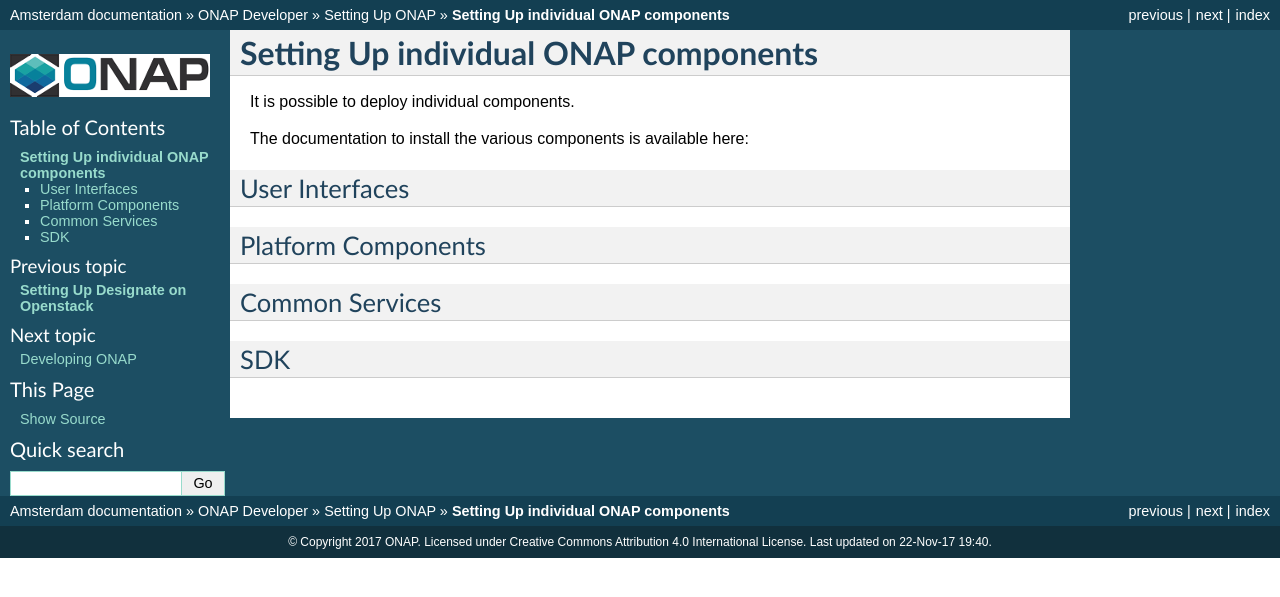
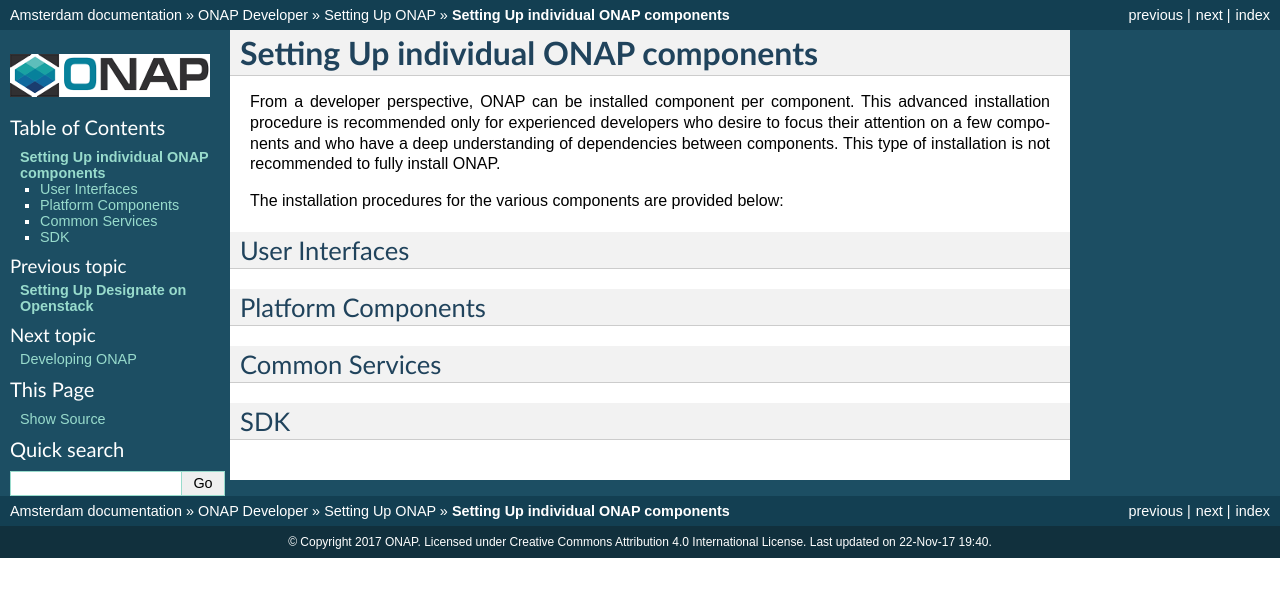
Before and after one commit to onap/doc, a Sphinx documentation site: the page built from docs/guides/onap-developer/settingup/components.rst, in a window 1280 px wide. Shown: the top 597 px of the page. Built offline with Sphinx 7.4.7, drawn with Linux system fonts in a browser that asks for light colours; formulas are drawn with MathJax 3; pages that are not in the unit, such as notebooks, are missing from menus.

Commit message:
Improve doc to install individual cpts
-Provide context and recommendation in "Setting Up individual ONAP Cpts"
-Link Master RN to the above improvement

Issue-ID: DOC-204

Change-Id: Iccbb1e19458b4bf3e16e54eb63c2f3bc3337f7fc
Signed-off-by: Gildas Lanilis <gildas.lanilis@huawei.com>

```diff
--- a/docs/guides/onap-developer/settingup/components.rst
+++ b/docs/guides/onap-developer/settingup/components.rst
@@ -1,13 +1,15 @@
 .. This work is licensed under a Creative Commons Attribution 4.0 International License.
    http://creativecommons.org/licenses/by/4.0
 
+.. _index-setting-individual-components:
 
 =========================================
 **Setting Up individual ONAP components**
 =========================================
-It is possible to deploy individual components.
+From a developer perspective, ONAP can be installed component per component. This advanced installation procedure is recommended only for experienced developers who desire to focus their attention on a few components and who have a deep understanding of dependencies between components.
+This type of installation is not recommended to fully install ONAP.
 
-The documentation to install the various components is available here:
+The installation procedures for the various components are provided below:
 
 User Interfaces
 ---------------
@@ -16,7 +18,7 @@
    :maxdepth: 1
    :titlesonly:
 
-   CLAMP - Closed Loop Automation Platform <../../../submodules/clamp.git/docs/index.rst>
+   CLAMP - :ref:`Closed Loop Automation Platform<index-clamp-installation>`
    SDC - Service Design and Creation <../../../submodules/sdc.git/docs/installation.rst>
    Use-Case UI <../../../submodules/usecase-ui.git/docs/platform/installation.rst>
    VID - Virtual Infrastructure Deployment <../../../submodules/vid.git/docs/installation.rst>
@@ -58,5 +60,5 @@
    :titlesonly:
 
    CLI - Command Line Interface<../../../submodules/cli.git/docs/installation_guide.rst>
-   Portal - <../../../submodules/portal.git/docs/tutorials/portal-sdk/setting-up.rst>
+   Portal <../../../submodules/portal.git/docs/tutorials/portal-sdk/setting-up.rst>
    VNF Software Development Kit <../../../submodules/vnfsdk/model.git/docs/files/mktplace-install.rst>
--- a/docs/release/index.rst
+++ b/docs/release/index.rst
@@ -118,7 +118,7 @@
 
 Advanced installation to install individual components
 ~~~~~~~~~~~~~~~~~~~~~~~~~~~~~~~~~~~~~~~~~~~~~~~~~~~~~~
-From a developer perspective, ONAP can be installed component per component. For details, refer to :ref:`the installation procedure available for each component<doc_onap-developer_guide_projects>`.
+From a developer perspective, ONAP can be installed component per component. For details, refer to :ref:`the installation procedure available for each component<index-setting-individual-components>`.
 The advanced installation procedure is recommended only for experienced developers who desire to focus their attention on a few components and who have a deep understanding of dependencies between components.
 This type of installation is not recommended to fully install ONAP.
 
```
